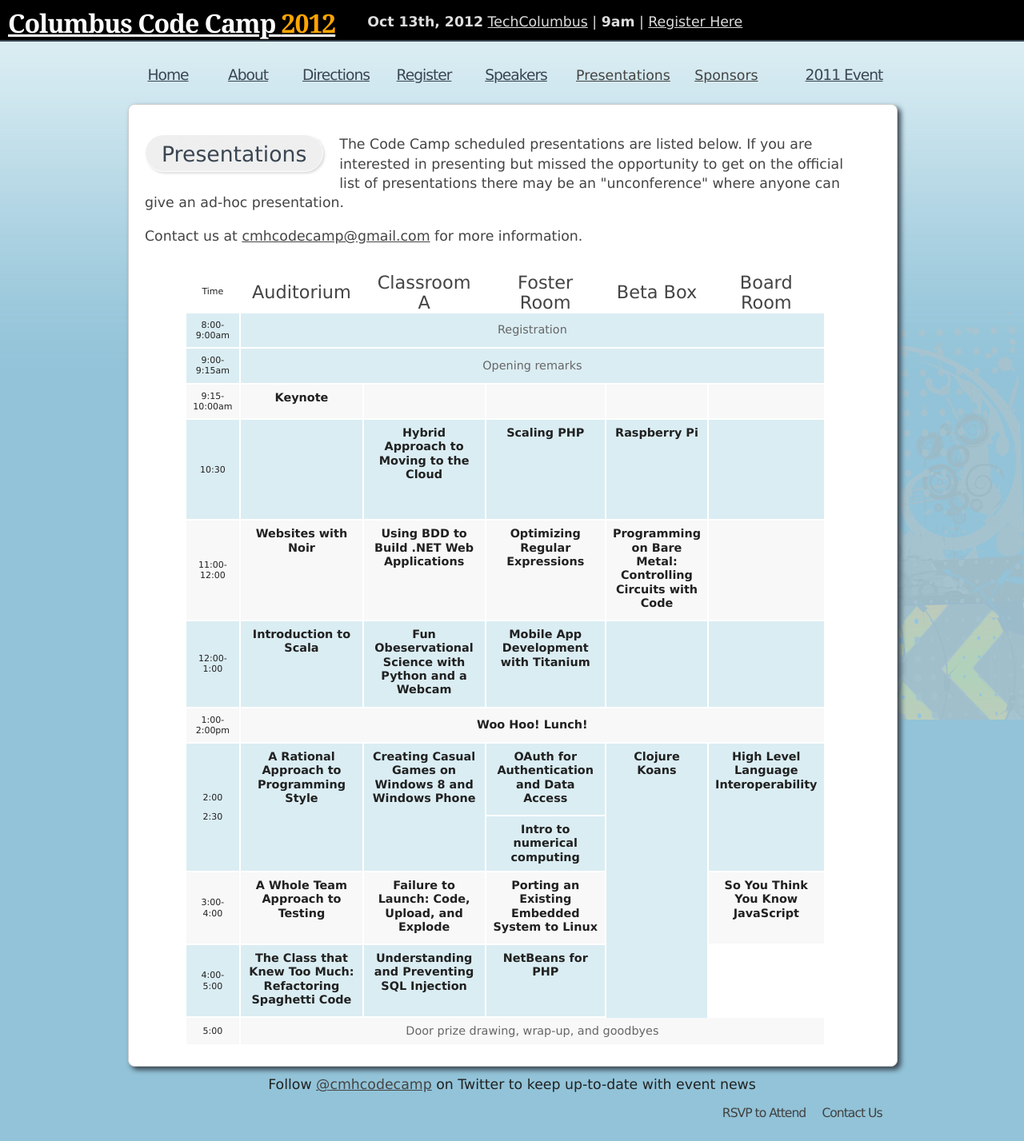
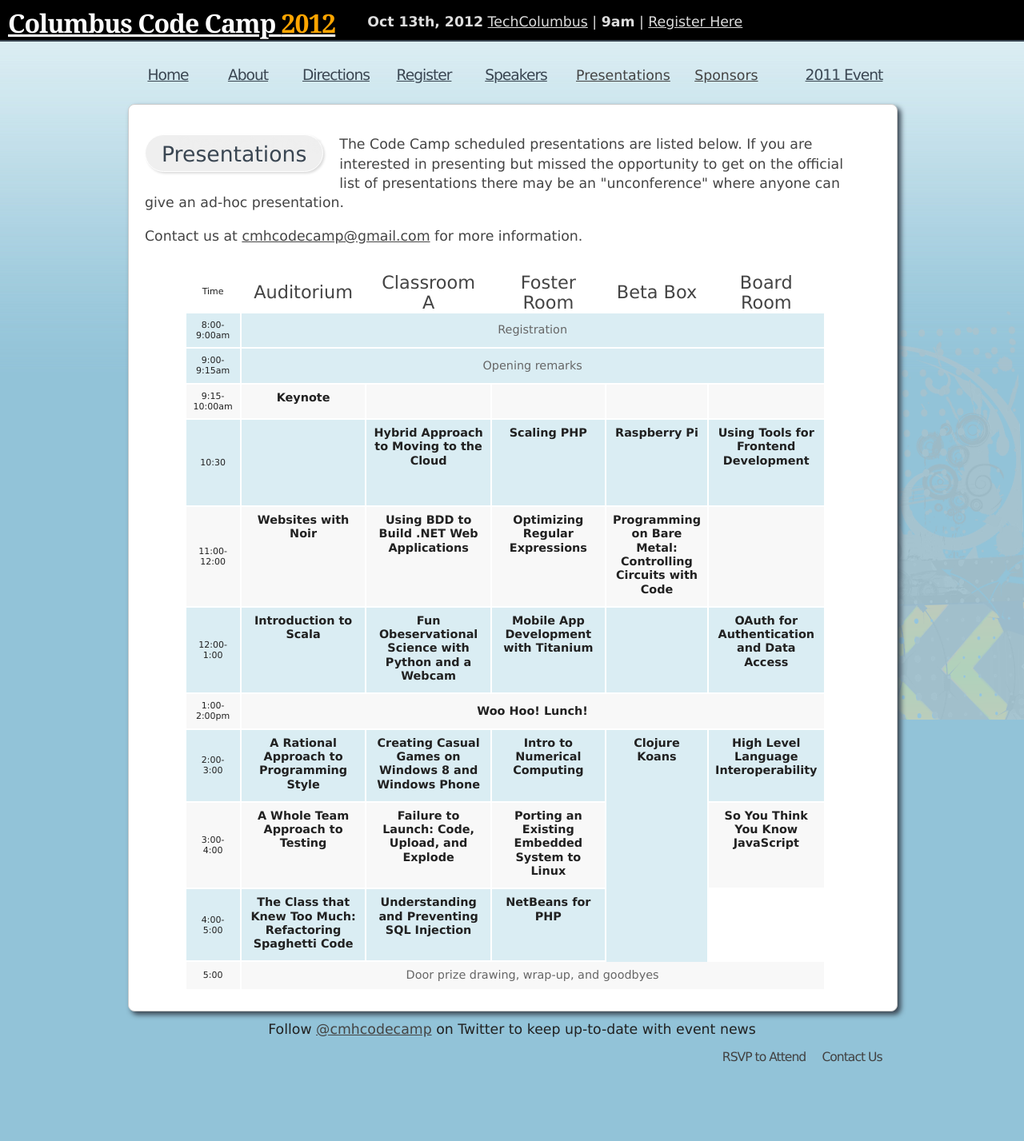
Before and after one commit to cmhcodecamp/cmhcodecamp.github.com, a Jekyll site: the page built from presentations.html, in a window 1280 px wide. Shown: the whole page at 80% size. Built offline with Jekyll 4.4.1, drawn with Linux system fonts in a browser that asks for light colours; nearby versions of some CDN libraries; after the commit the page ends 1357 px from its top, so only the background shows below that.

Commit message:
More speakers and Better time slots.

```diff
--- a/presentations.html
+++ b/presentations.html
@@ -71,7 +71,7 @@
 							<td style="width:30%" valign="top"><strong>Scaling PHP</strong>
                             <div style="margin:4px;text-align:left!important;font-size:11px"></div></td>
 							<td style="width:30%" valign="top"><strong>Raspberry Pi</strong></td>
-							<td colspan="1" style="width:30%" valign="top">&nbsp;</td>
+							<td colspan="1" style="width:30%" valign="top"><strong>Using Tools for Frontend Development</strong></td>
 						</tr>
 						<tr class="even">
 							<td class="time-col">11:00-12:00</td>
@@ -104,9 +104,9 @@
 							<td style="width:30%" valign="top"><strong>Mobile App Development with Titanium</strong>
                               <div style="margin:4px;text-align:left!important;font-size:11px"></div></td>
 							<td style="width:30%" valign="top">&nbsp;</td>
-							<td colspan="1" style="width:30%" valign="top">&nbsp;
+							<td colspan="1" style="width:30%" valign="top"><strong>OAuth for Authentication and Data Access</strong>
 
-						  </td>
+					      </td>
 						</tr>
 						<tr class="even">
 							<td class="time-col">1:00-2:00pm</td>
@@ -115,31 +115,26 @@
 							</td>
 						</tr>
 						<tr class="odd">
-							<td rowspan="2" class="time-col"><p>2:00</p>
-						    <p>2:30</p></td>
-							<td colspan="1" rowspan="2" valign="top" style="width:30%"><strong>A Rational<br />
+							<td class="time-col"><p>2:00-3:00</p></td>
+							<td colspan="1" valign="top" style="width:30%"><strong>A Rational<br />
 						    Approach to Programming Style							  </strong>							  <div style="margin:4px;text-align:left!important;font-size:11px"></div>
 						  </td>
-							<td colspan="1" rowspan="2" valign="top" style="width:30%">
+							<td colspan="1" valign="top" style="width:30%">
 								<strong>Creating Casual Games on Windows 8 and Windows Phone</strong>
 								<div style="margin:4px;text-align:left!important;font-size:11px"></div>
 						  </td>
-						  <td colspan="1" style="width:30%" valign="top">
-								<strong>OAuth for Authentication and Data Access</strong>
-							    <div style="margin:4px;text-align:left!important;font-size:11px"></div>
+						  <td colspan="1" style="width:30%" valign="top"><strong>Intro to Numerical Computing</strong>
+						    <div style="margin:4px;text-align:left!important;font-size:11px"></div>
 					      <div style="margin:4px;text-align:left!important;font-size:11px"></div></td>
-						  <td rowspan=5 style="width:30%" valign="top"><strong>Clojure Koans</strong>
+						  <td rowspan=4 style="width:30%" valign="top"><strong>Clojure Koans</strong>
                             <div style="margin:4px;text-align:left!important;font-size:11px"></div>
                           </td>
-						  <td rowspan="2" colspan="1" style="width:30%" valign="top">
+						  <td colspan="1" style="width:30%" valign="top">
 								<strong>High Level Language Interoperability</strong>
 								<div style="margin:4px;text-align:left!important;font-size:11px"></div>
 						  </td>
 
 						</tr>
-						<tr class="odd">
-						  <td colspan="1" style="width:30%" valign="top"><strong>Intro to numerical computing</strong></td>
-					  </tr>
 						<tr class="even">
 							<td class="time-col">3:00-4:00</td>
 							<td colspan="1" style="width:30%" valign="top">
@@ -150,8 +145,7 @@
 								<strong>Failure to Launch: Code, Upload, and Explode</strong>
 								<div style="margin:4px;text-align:left!important;font-size:11px"></div>
 						  </td>
-                          <td colspan="1" style="width:30%" valign="top">
-								<strong>Porting an Existing Embedded System to Linux</strong>
+                          <td colspan="1" style="width:30%" valign="top"><strong>Porting an Existing Embedded System to Linux</strong>
 								<div style="margin:4px;text-align:left!important;font-size:11px"></div>
 						  </td>
                           <td colspan="1" style="width:30%" valign="top">
```
Also changed, not shown: 1 other file.
